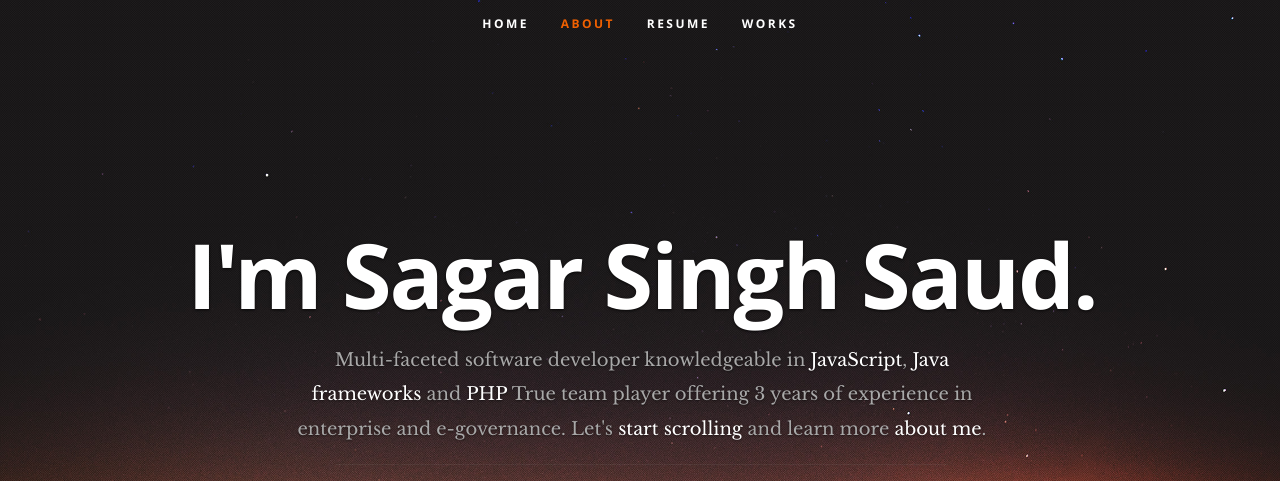
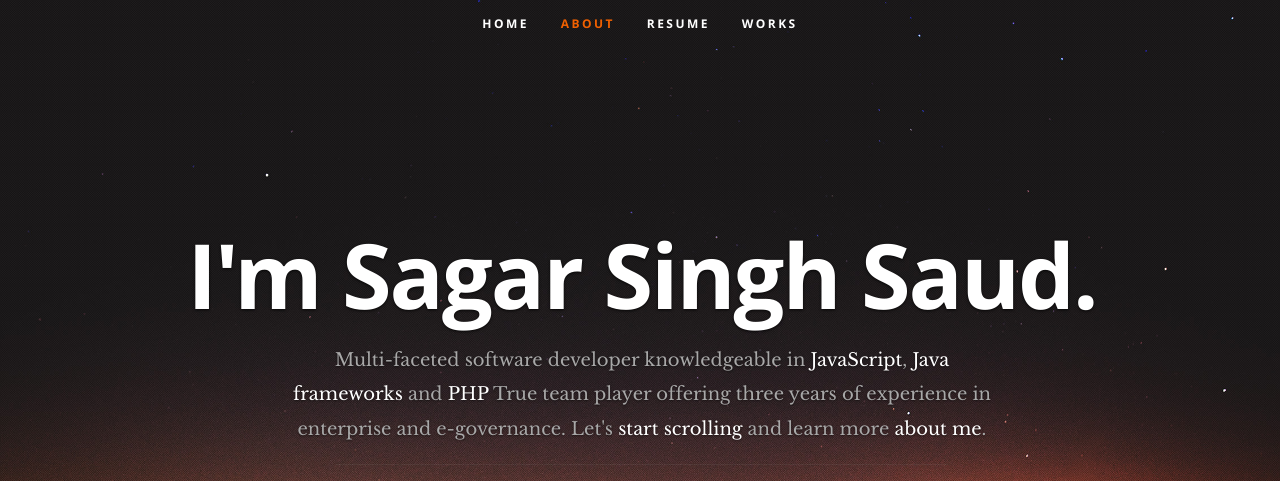
Before and after one commit to sagarsaud51/sagarsaud51.github.io, a plain HTML site: page index.html in a window 1280 px wide. Shown: the top 481 px of the page. Drawn offline with Linux system fonts and the light colour scheme.

Commit message:
Update index.html

```diff
--- a/index.html
+++ b/index.html
@@ -56,7 +56,7 @@
          <div class="banner-text">
             <h1 class="responsive-headline">I'm Sagar Singh Saud.</h1>
 
-            <h3>Multi-faceted software developer knowledgeable in <span>JavaScript</span>, <span>Java frameworks</span> and <span>PHP</span> True team player offering 3 years of
+            <h3>Multi-faceted software developer knowledgeable in <span>JavaScript</span>, <span>Java frameworks</span> and <span>PHP</span> True team player offering three years of
                experience in enterprise and e-governance. Let's <a class="smoothscroll" href="#about">start scrolling</a>
             and learn more <a class="smoothscroll" href="#about">about me</a>.</h3>
             <hr />
```
